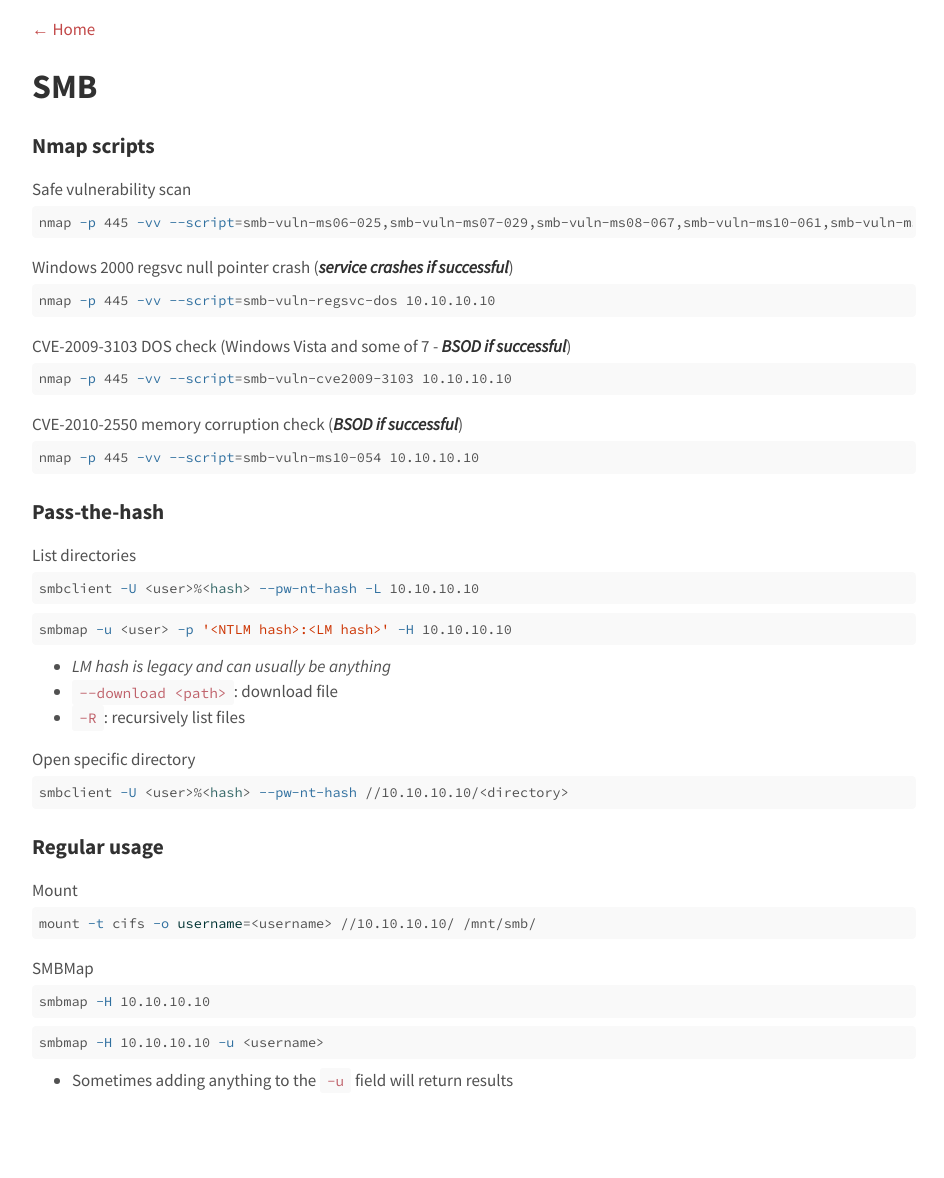
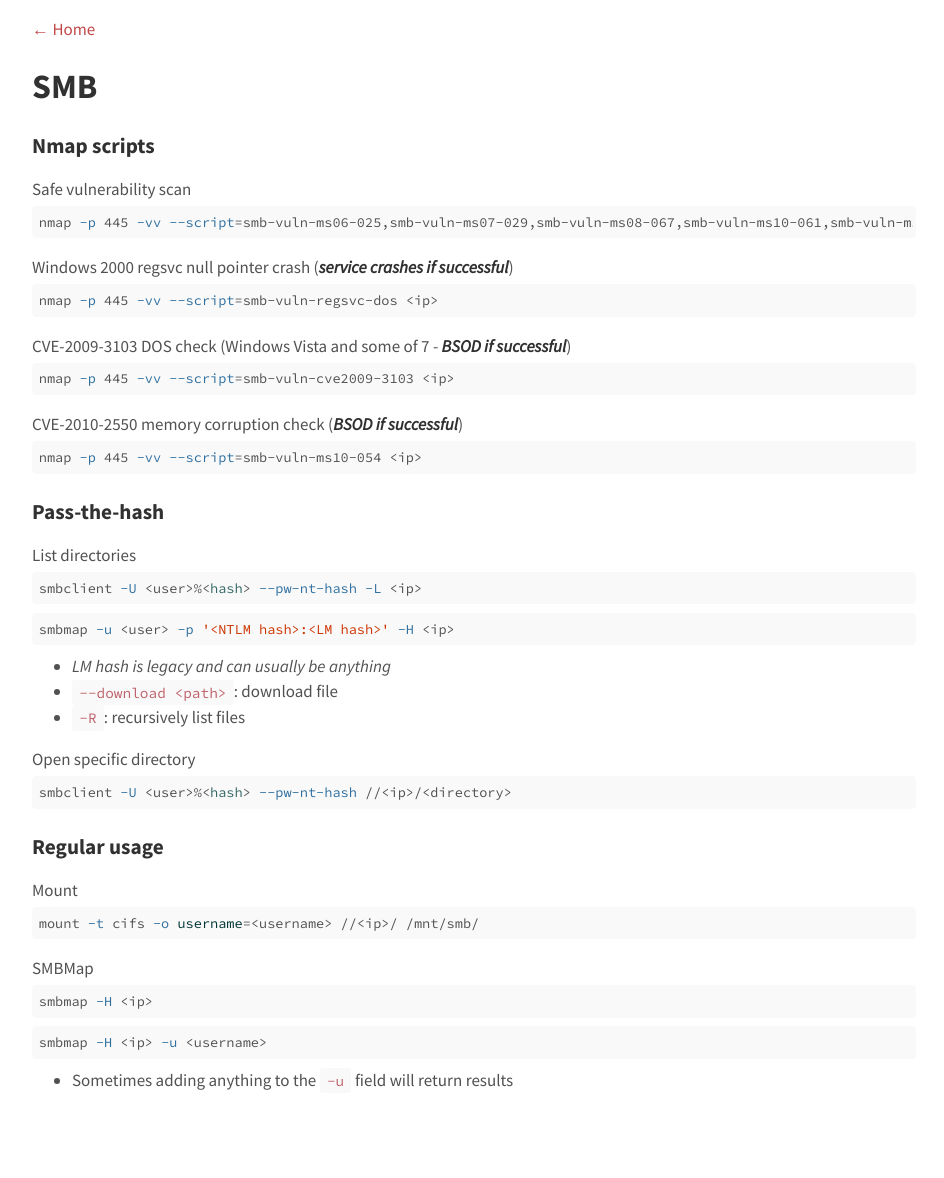
Before and after one commit to agrzeslak/cheatsheet, a Jekyll site: the page built from _topics/smb.md, in a window 1280 px wide. Shown: the whole page, without its empty margins (166-1110 px from the left). Built offline with Jekyll 4.4.1, drawn with Linux system fonts in a browser that asks for light colours.

Commit message:
Updated smb

````diff
--- a/_topics/smb.md
+++ b/_topics/smb.md
@@ -16,31 +16,31 @@ tags:
 ### Nmap scripts
 Safe vulnerability scan
 ```shell
-nmap -p 445 -vv --script=smb-vuln-ms06-025,smb-vuln-ms07-029,smb-vuln-ms08-067,smb-vuln-ms10-061,smb-vuln-ms17-010,smb-vuln-cve-2017-7494 10.10.10.10
+nmap -p 445 -vv --script=smb-vuln-ms06-025,smb-vuln-ms07-029,smb-vuln-ms08-067,smb-vuln-ms10-061,smb-vuln-ms17-010,smb-vuln-cve-2017-7494 <ip>
 ```
 
 Windows 2000 regsvc null pointer crash (_**service crashes if successful**_)
 ```shell
-nmap -p 445 -vv --script=smb-vuln-regsvc-dos 10.10.10.10
+nmap -p 445 -vv --script=smb-vuln-regsvc-dos <ip>
 ```
 
 CVE-2009-3103 DOS check (Windows Vista and some of 7 - _**BSOD if successful**_)
 ```shell
-nmap -p 445 -vv --script=smb-vuln-cve2009-3103 10.10.10.10
+nmap -p 445 -vv --script=smb-vuln-cve2009-3103 <ip>
 ```
 
 CVE-2010-2550 memory corruption check (_**BSOD if successful**_)
 ```shell
-nmap -p 445 -vv --script=smb-vuln-ms10-054 10.10.10.10
+nmap -p 445 -vv --script=smb-vuln-ms10-054 <ip>
 ```
 
 ### Pass-the-hash
 List directories
 ```shell
-smbclient -U <user>%<hash> --pw-nt-hash -L 10.10.10.10
+smbclient -U <user>%<hash> --pw-nt-hash -L <ip>
 ```
 ```shell
-smbmap -u <user> -p '<NTLM hash>:<LM hash>' -H 10.10.10.10
+smbmap -u <user> -p '<NTLM hash>:<LM hash>' -H <ip>
 ```
 - _LM hash is legacy and can usually be anything_
 - `--download <path>`: download file
@@ -49,21 +49,21 @@ smbmap -u <user> -p '<NTLM hash>:<LM hash>' -H 10.10.10.10
 Open specific directory
 
 ```shell
-smbclient -U <user>%<hash> --pw-nt-hash //10.10.10.10/<directory>
+smbclient -U <user>%<hash> --pw-nt-hash //<ip>/<directory>
 ```
 
 ### Regular usage
 Mount
 ```shell
-mount -t cifs -o username=<username> //10.10.10.10/ /mnt/smb/
+mount -t cifs -o username=<username> //<ip>/ /mnt/smb/
 ```
 
 SMBMap
 ```shell
-smbmap -H 10.10.10.10
+smbmap -H <ip>
 ```
 
 ```shell
-smbmap -H 10.10.10.10 -u <username>
+smbmap -H <ip> -u <username>
 ```
 - Sometimes adding anything to the `-u` field will return results
````
